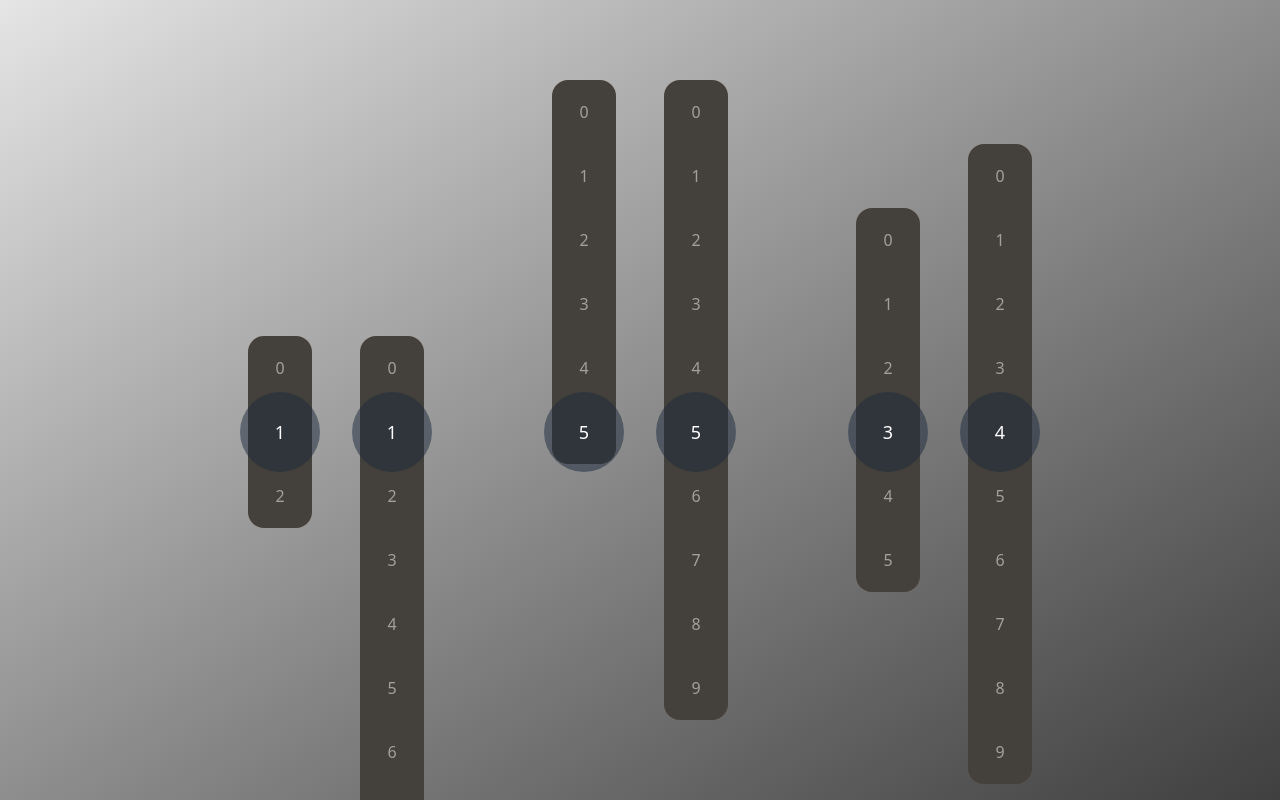
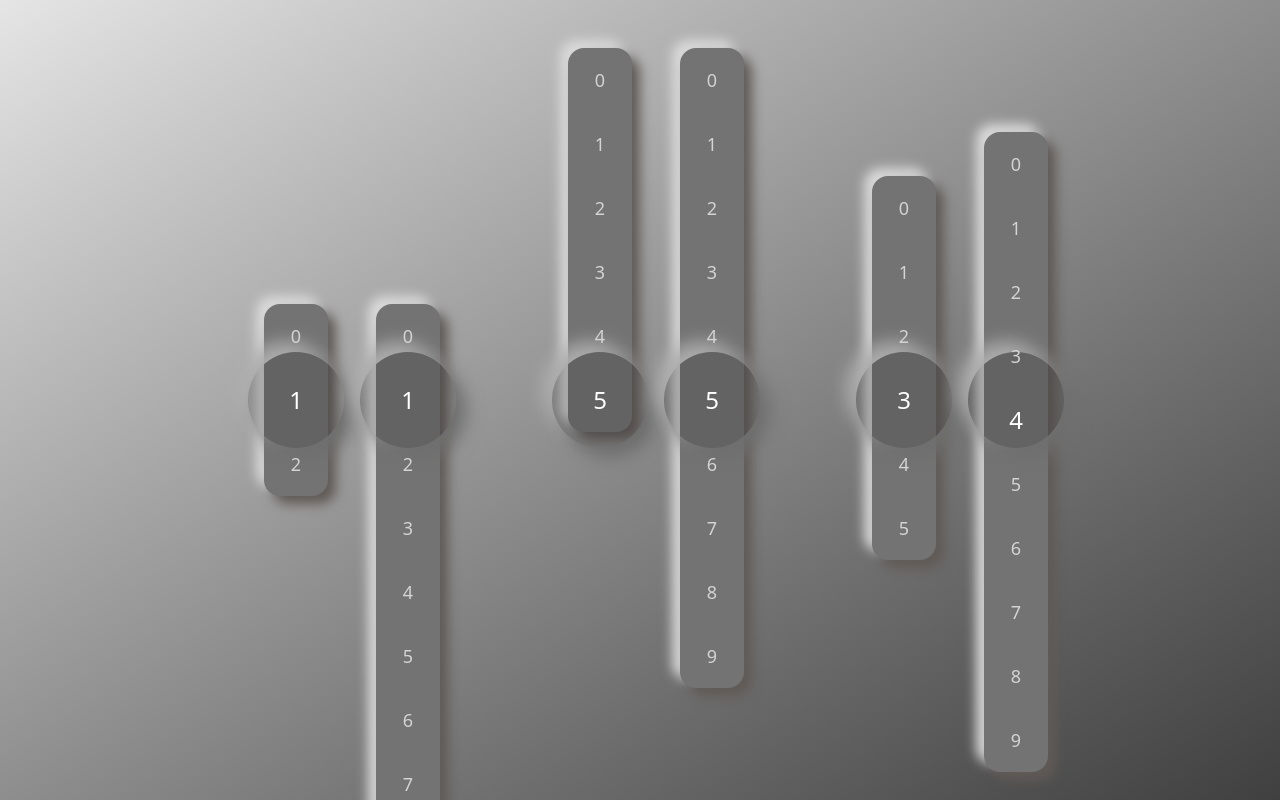
Before and after one commit to AlbePao/ng-bars-clock, an Angular app: page / in a window 1280 px wide. Built offline with nearby package versions, Linux system fonts and the light colour scheme.

Commit message:
numbers bar animation

```diff
--- a/src/app/numbers-bar/numbers-bar.component.html
+++ b/src/app/numbers-bar/numbers-bar.component.html
@@ -1,12 +1,19 @@
-@for (number of numbersArray(); track number) {
-  <div
-    class="relative flex h-16 w-16 items-center justify-center bg-stone-700 p-4 text-center first:rounded-t-2xl last:rounded-b-2xl"
-  >
-    @if (number === value()) {
-      <div class="absolute z-40 h-20 w-20 rounded-full bg-slate-800/50"></div>
+<div class="px-4">
+  <div class="numbers-bar-shadow rounded-2xl bg-neutral-500">
+    @for (number of numbersArray(); track number) {
+      <div class="flex h-16 w-16 items-center justify-center p-4 select-none">
+        <span
+          class="z-50 text-center"
+          [class]="number === value() ? 'text-2xl text-white' : 'text-lg text-neutral-300'"
+        >
+          {{ number }}
+        </span>
+      </div>
     }
-    <span class="z-50" [class]="number === value() ? 'text-lg text-white' : 'text-stone-400'">
-      {{ number }}
-    </span>
   </div>
-}
+</div>
+
+<div
+  class="marker-shadow fixed z-40 h-24 w-24 rounded-full bg-neutral-800/20 shadow-2xl"
+  style="top: calc(50% - 48px)"
+></div>
--- a/src/app/numbers-bar/numbers-bar.component.ts
+++ b/src/app/numbers-bar/numbers-bar.component.ts
@@ -1,12 +1,27 @@
 import { ChangeDetectionStrategy, Component, computed, input, numberAttribute } from '@angular/core';
+
+const BLOCK_HEIGHT = 64;
 
 @Component({
   selector: 'app-numbers-bar',
   templateUrl: './numbers-bar.component.html',
   changeDetection: ChangeDetectionStrategy.OnPush,
+  styles: `
+    .numbers-bar-shadow {
+      box-shadow:
+        8px 8px 12px #615a56,
+        -8px -8px 12px #dadada;
+    }
+
+    .marker-shadow {
+      box-shadow:
+        10px 10px 18px #6f6f6f,
+        -10px -10px 18px #afafaf;
+    }
+  `,
   host: {
-    class: 'inline-flex flex-col absolute',
-    '[style]': '`top: ${barTop()}`',
+    class: 'absolute transition-all duration-300 ease-out',
+    '[style.top]': 'barTop()',
   },
 })
 export class NumbersBarComponent {
@@ -44,8 +59,8 @@ export class NumbersBarComponent {
 
   barTop = computed(() => {
     const currentValueIndex = this.numbersArray().findIndex((value) => value === this.value());
-    const currentValueHeight = currentValueIndex * 64;
+    const currentValueHeight = currentValueIndex * BLOCK_HEIGHT;
 
-    return `calc(50% - ${currentValueHeight}px)`;
+    return `calc(50% - ${BLOCK_HEIGHT / 2}px - ${currentValueHeight}px)`;
   });
 }
```
